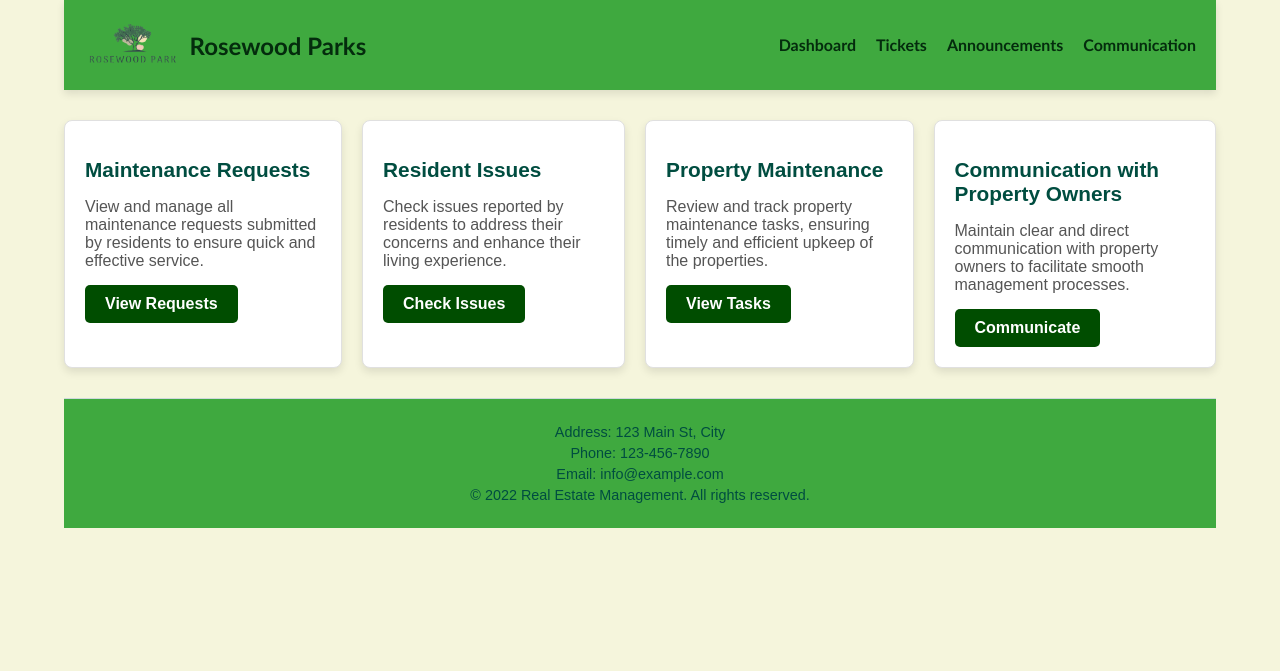
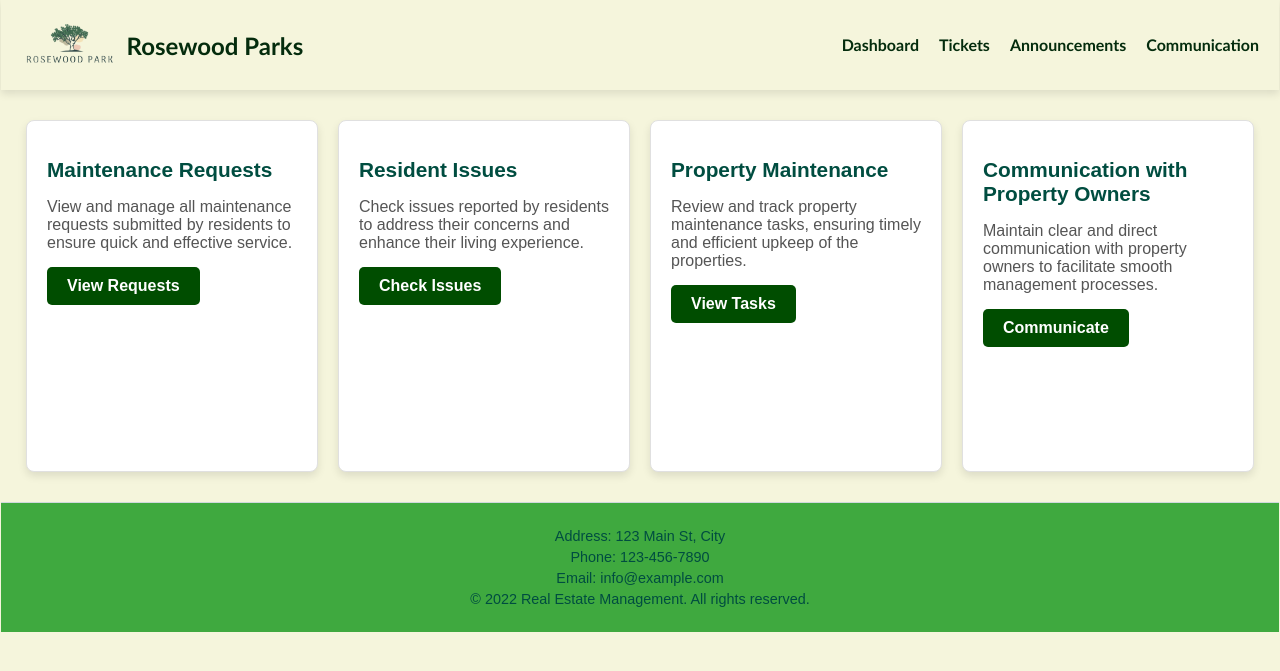
Before and after one commit to NicoleMumo/Real-Estate-Management-System, a PHP site: page /support.php in a window 1280 px wide. Shown: the top 671 px of the page. Run offline with PHP 8.4, Linux system fonts and the light colour scheme.

Commit message:
Modified support-styl.css

```diff
--- a/support-style.css
+++ b/support-style.css
@@ -8,9 +8,9 @@ body {
 }
 
 .container {
-    width: 90%;
-    max-width: 1200px;
-    margin: auto;
+
+    margin-left: 1px;
+    margin-right: 1px;
 }
 
 /* Header styling */
@@ -19,7 +19,7 @@ header {
     align-items: center;
     justify-content: space-between;
     padding: 20px;
-    background-color: rgb(63, 169, 63); /* Dark Green */
+    background-color:beige;
     color: #061f0d;
     box-shadow: 0 4px 8px rgba(0, 0, 0, 0.1);
 }
@@ -83,6 +83,7 @@ section {
     border-radius: 8px;
     box-shadow: 0 4px 8px rgba(0, 0, 0, 0.1);
     transition: transform 0.2s, background-color 0.3s;
+    height: 310px;
 }
 
 section:hover {
@@ -116,7 +117,7 @@ button {
 }
 
 button:hover {
-    background-color:#84583c /* Darker green for hover effect */
+    background-color:#032b0a /* Darker green for hover effect */
 }
 
 /* Footer styling */
```
